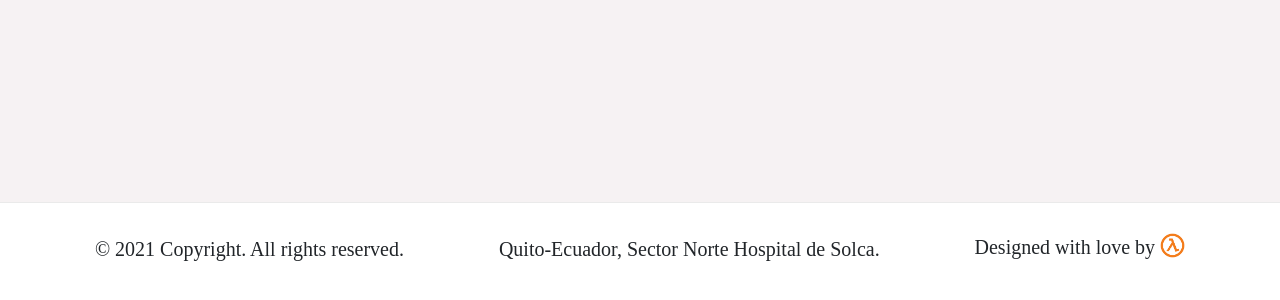
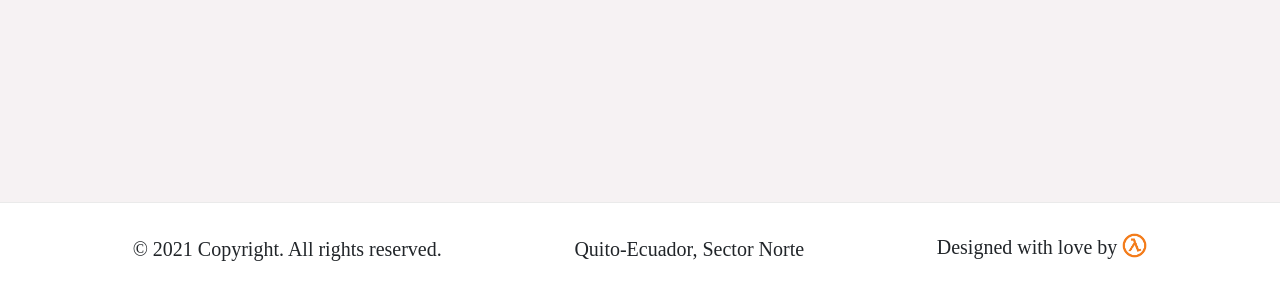
Before and after one commit to gabvrel/feniks, a Next.js app: page / in a window 1280 px wide. Shown: the part 3798-4098 px from the top of the page. Built offline with nearby package versions, Linux system fonts and the light colour scheme; a web font is replaced by a local one.

Commit message:
fixed location

```diff
--- a/pages/index.js
+++ b/pages/index.js
@@ -40,7 +40,7 @@ const Home = () => {
         </main>
         <footer className={styles.footer}>
             <h5>© 2021 Copyright. All rights reserved.</h5>
-            <h5>Quito-Ecuador, Sector Norte Hospital de Solca.</h5>
+            <h5>Quito-Ecuador, Sector Norte</h5>
             <h5>Designed with love by <a href='#'><img src='assets/minelogo.png' /></a> </h5>
         </footer>
     </>
```
